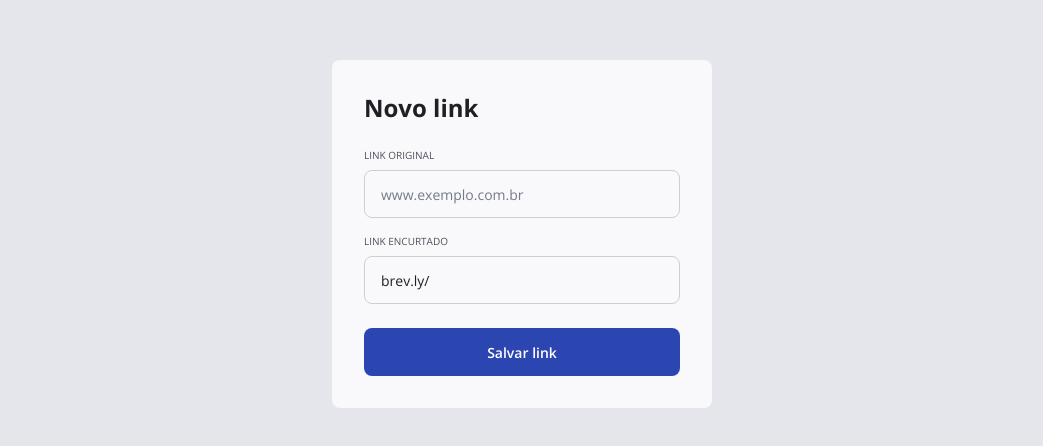
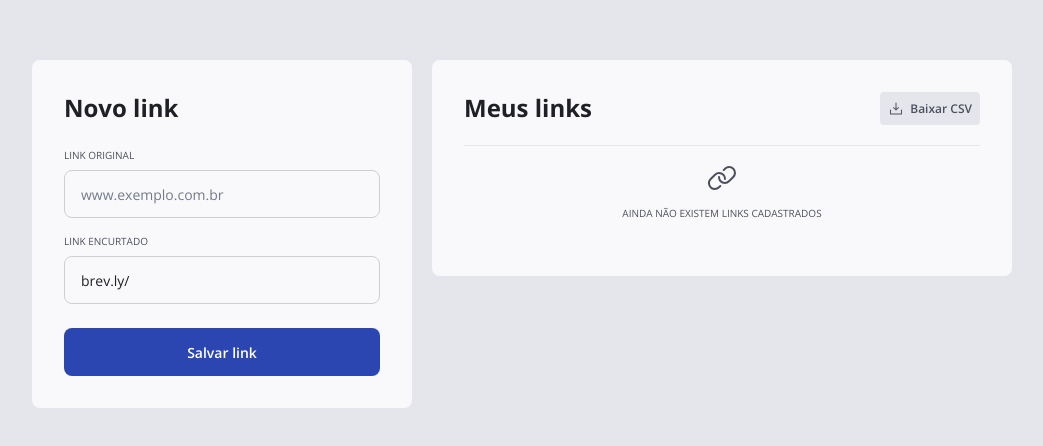
Before and after one commit to JoaoMagnago/ftr-360-desafio-fase-1-brevly, a React (Vite) app in the folder web/: page / in a window 1280 px wide. Shown: the part 166-612 px from the top of the page, without its empty margins (118-1161 px from the left). Built offline with nearby package versions, Linux system fonts and the light colour scheme.

Commit message:
feat(short-links-list): create initial structure of links list component

```diff
--- a/web/package.json
+++ b/web/package.json
@@ -10,6 +10,7 @@
     "preview": "vite preview"
   },
   "dependencies": {
+    "@phosphor-icons/react": "^2.1.10",
     "@tailwindcss/vite": "^4.1.13",
     "react": "^19.1.1",
     "react-dom": "^19.1.1",
--- a/web/src/app.tsx
+++ b/web/src/app.tsx
@@ -1,9 +1,13 @@
 import { ShortLinkForm } from './components/short-link-form';
+import { ShortLinksList } from './components/short-links-list';
 
 export function App() {
   return (
-    <main className="h-dvh flex items-center justify-center p-3 md:flex-col">
-      <ShortLinkForm />
+    <main className="h-dvh flex items-center justify-center p-3">
+      <div className="flex items-center justify-center gap-5 flex-col w-full lg:flex-row lg:items-start">
+        <ShortLinkForm />
+        <ShortLinksList />
+      </div>
     </main>
   );
 }
--- a/web/src/components/short-link-form.tsx
+++ b/web/src/components/short-link-form.tsx
@@ -31,7 +31,7 @@ export function ShortLinkForm() {
         </div>
       </div>
 
-      <button className="h-12 text-md text-white font-(weight:--font-semibold) cursor-pointer bg-blue-base rounded-lg">
+      <button className="h-12 text-md text-white font-(weight:--font-semibold) cursor-pointer bg-blue-base rounded-lg hover:brightness-101 ease-in-out">
         Salvar link
       </button>
     </div>
--- /dev/null
+++ b/web/src/components/short-links-list.tsx
@@ -0,0 +1,36 @@
+import { DownloadSimpleIcon, LinkIcon } from '@phosphor-icons/react';
+
+export const ShortLinksList = ({
+  shortLinks = [],
+}: {
+  shortLinks?: string[];
+}) => {
+  return (
+    <div className="flex items-center flex-col gap-5 p-8 rounded-lg bg-gray-100  w-full max-w-[380px] lg:max-w-[580px]">
+      <div className="flex justify-between w-full">
+        <h2 className="text-xl/8 font-(weight:--font-bold) text-gray-600">
+          Meus links
+        </h2>
+
+        <button className="flex items-center p-2 rounded-sm cursor-pointer gap-1.5 bg-gray-200 hover:brightness-101 ease-in-out">
+          <DownloadSimpleIcon fontSize={16} />
+          <span className="text-sm font-(weight:--font-semibold) text-gray-500">
+            Baixar CSV
+          </span>
+        </button>
+      </div>
+
+      {shortLinks.length > 0 ? (
+        <></>
+      ) : (
+        <div className="flex flex-col items-center gap-3 pt-4 pb-6 w-full border-t-1 border-t-gray-200">
+          <LinkIcon fontSize={32} />
+
+          <span className="text-xs/(--line-height-xs) text-gray-500 uppercase">
+            Ainda não existem links cadastrados
+          </span>
+        </div>
+      )}
+    </div>
+  );
+};
```
Also changed, not shown: 1 other file (tests, documents, lock files or other folders).
